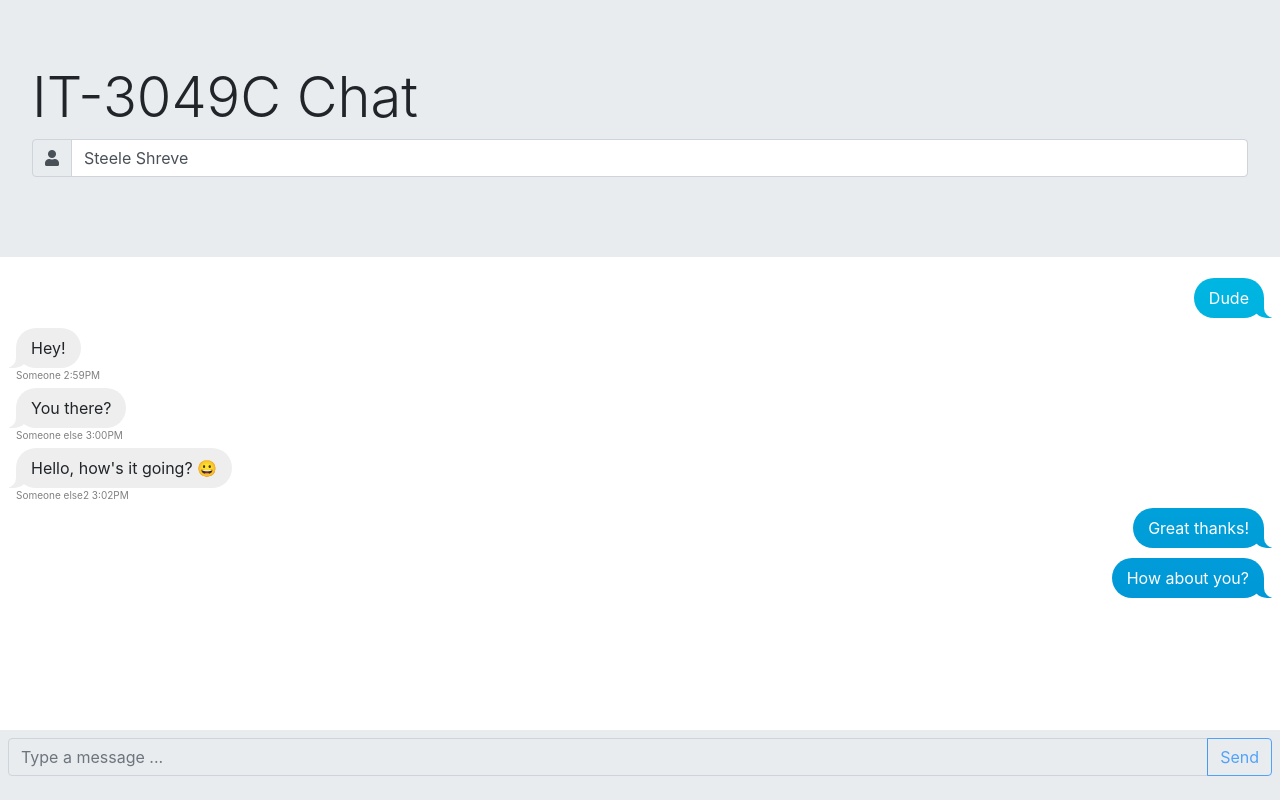
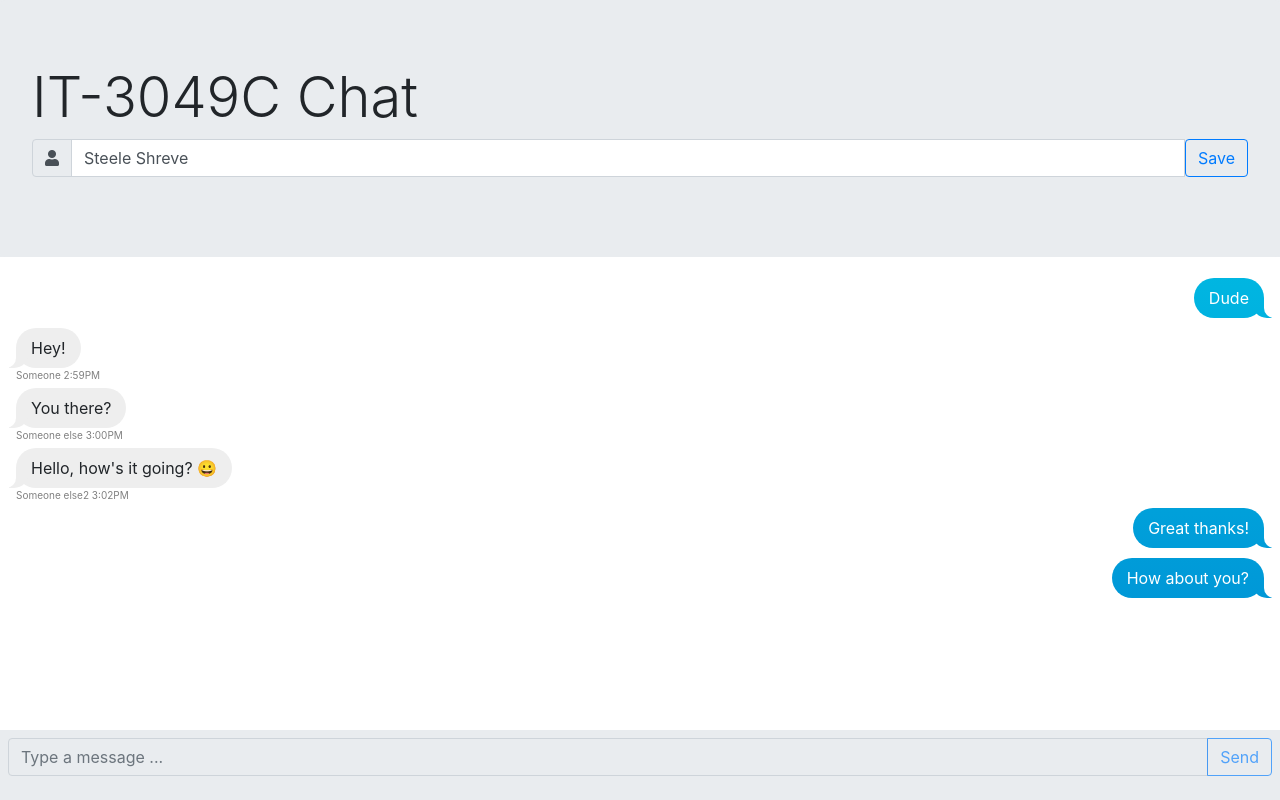
Before and after one commit to it3049c-fall22-henderson/chatting-application-steelesh, a website: page index.html in a window 1280 px wide. Drawn offline with Linux system fonts and the light colour scheme; no server answers.

Commit message:
Add button where users can save thier username (to localStorage)

```diff
--- a/index.html
+++ b/index.html
@@ -33,6 +33,13 @@
                         placeholder="Name"
                         value="Steele Shreve"
                     />
+                    <button
+                        class="btn btn-outline-primary"
+                        id="save-button"
+                        type="button"
+                    >
+                        Save
+                    </button>
                 </div>
             </div>
         </header>
--- a/resources/js/index.js
+++ b/resources/js/index.js
@@ -90,3 +90,7 @@ else{
     myMessage.disabled = true;
     sendButton.disabled = true;
 }
+// Have a button where users can choose to save their username
+saveButton.addEventListener("click", function(saveButtonClickEveny){
+    localStorage.setItem("Name", nameInput.value)
+});
```
